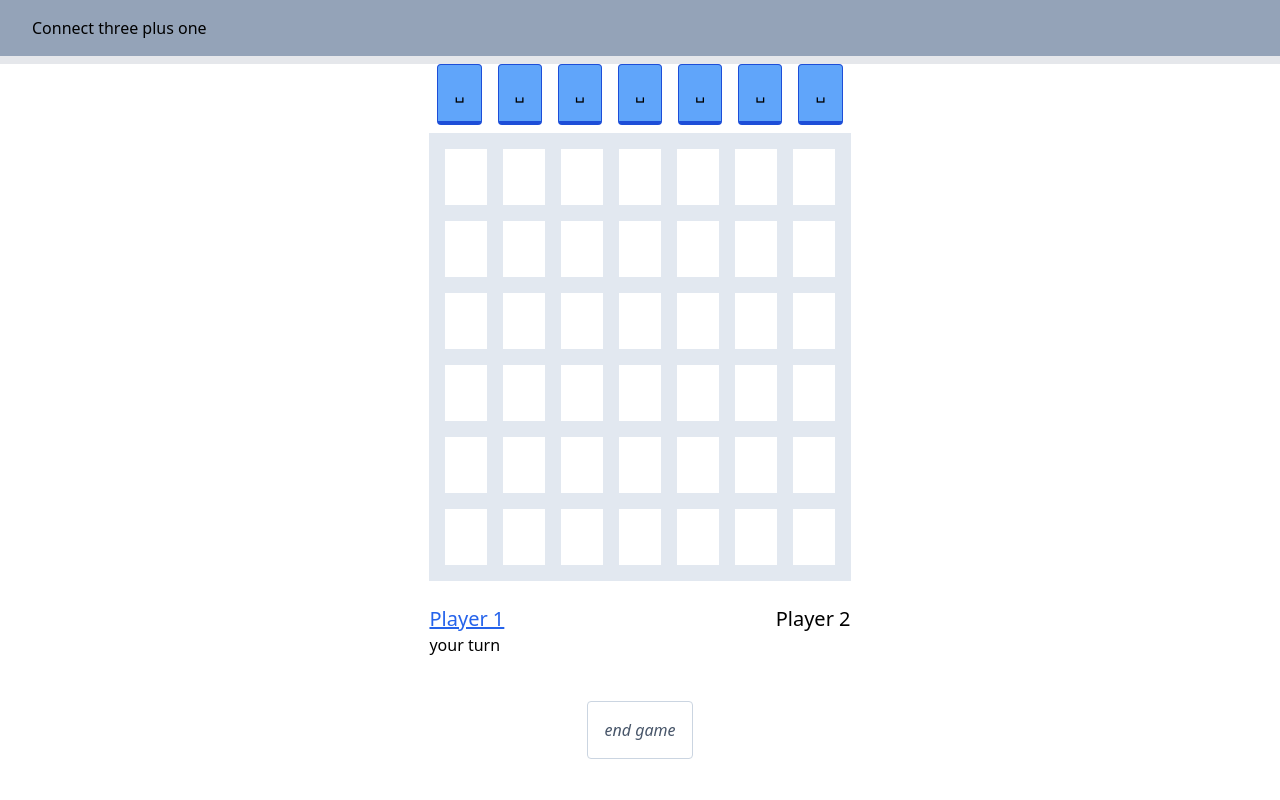
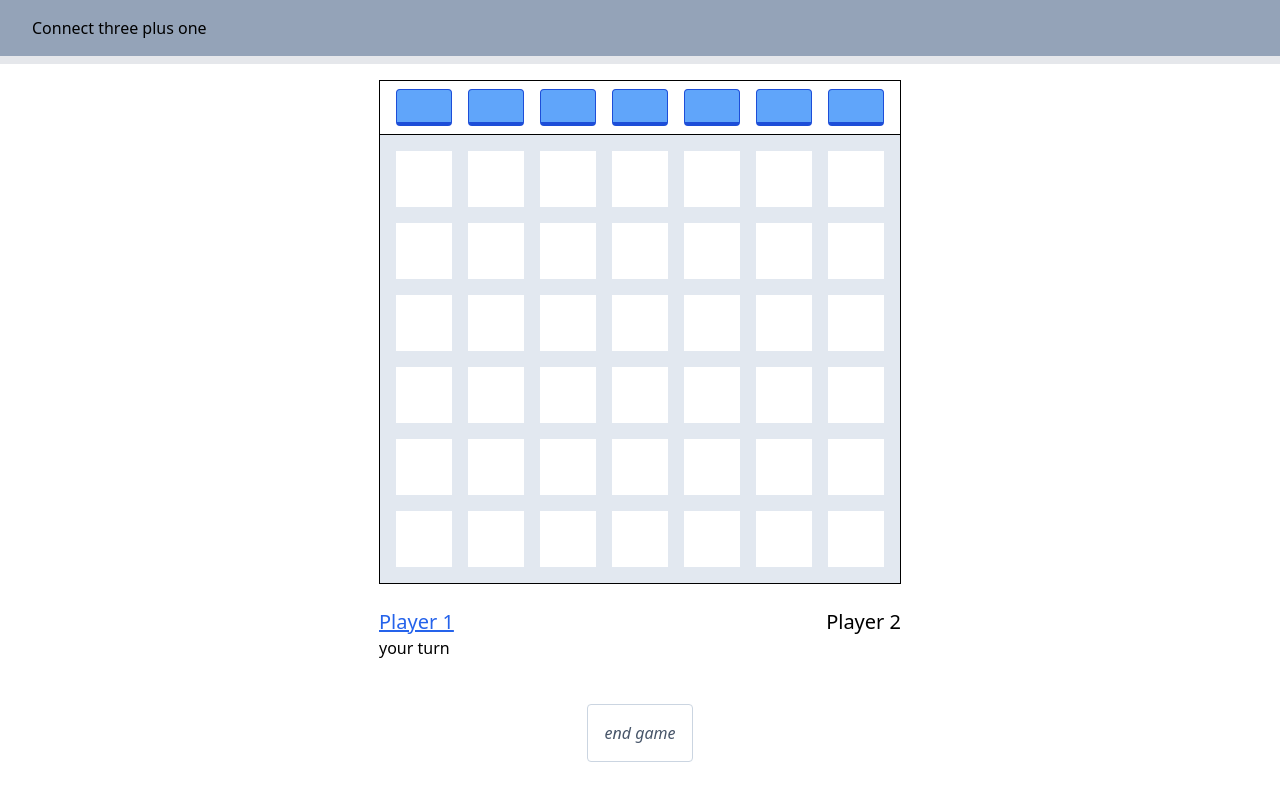
Before and after one commit to brianbancroft/connect-one-more-than-three, a React (Vite) app: page / in a window 1280 px wide. Both pictures are taken after a click on the button "START GAME". Shown: the top 800 px of the page. Built offline with nearby package versions, Linux system fonts and the light colour scheme.

Commit message:
More aesthetics

```diff
--- a/src/App.jsx
+++ b/src/App.jsx
@@ -13,7 +13,7 @@ function App() {
     return (
       <section className="w-full h-full pt-8 pattern flex justify-center">
         <div className="bg-white w-3/4 h-2/3 rounded border border-black shadow-xl p-8">
-          <h2 className="text-2xl my-3">A react-based sample</h2>
+          <h2 className="text-2xl my-3">A Sample in React</h2>
           <p className="my-2">
             Connect three plus one is based on the game of a similar name. A
             sample demo.
@@ -26,6 +26,15 @@ function App() {
               start game
             </button>
           </div>
+        </div>
+        <div>
+          <a
+            href="https://github.com/brianbancroft/connect-one-more-than-three"
+            target="_blank"
+            rel="noreferrer"
+          >
+            View me on Github
+          </a>
         </div>
       </section>
     );
--- a/src/components/ActiveGame.jsx
+++ b/src/components/ActiveGame.jsx
@@ -100,8 +100,8 @@ function ActiveGame(props) {
   }
 
   return (
-    <div>
-      <div className="grid grid-cols-7 px-2 gap-x-4 mb-2">
+    <div className="my-4">
+      <div className="grid grid-cols-7 px-4 gap-x-4 border-black border-t border-x py-2">
         {Array.from(Array(7)).map((_, index) => (
           <ButtonTriggerMove
             key={`trigger-move-${index}`}
@@ -148,12 +148,11 @@ function ActiveGame(props) {
             <></>
           )}
           {victory ? (
-            <h2 className="text-2xl font-bold underline capitalize">
-              victory by{" "}
+            <h2 className="text-2xl my-4 font-bold capitalize">
               {victory === "blue" ? (
-                <span className="text-blue-600">blue</span>
+                <span className="text-blue-600 underline">blue wins!</span>
               ) : (
-                <span className="text-red-600">red</span>
+                <span className="text-red-600 underline">red wins</span>
               )}
             </h2>
           ) : (
--- a/src/components/Board.jsx
+++ b/src/components/Board.jsx
@@ -6,9 +6,9 @@ function Board(props) {
   const { boardStatus } = props;
 
   const BlueToken = () => (
-    <div className="rounded-full bg-blue-600 w-12 h-12" />
+    <div className="rounded-full bg-blue-600 w-10 h-10" />
   );
-  const RedToken = () => <div className="rounded-full bg-red-600 w-12 h-12" />;
+  const RedToken = () => <div className="rounded-full bg-red-600 w-10 h-10" />;
 
   const boardSpaces = boardStatus.flat().map((token, index) => {
     if (token === "blue")
@@ -25,11 +25,11 @@ function Board(props) {
         </div>
       );
 
-    return <div className="bg-white p-2 h-14" key={index} />;
+    return <div className="bg-white p-2 h-14 w-14" key={index} />;
   });
 
   return (
-    <section className="bg-slate-200 p-4 grid grid-cols-7 grid-rows-6 gap-4 items-center justify-center">
+    <section className="bg-slate-200 p-4 grid grid-cols-7 grid-rows-6 gap-4 items-center justify-center border border-black">
       {boardSpaces}
     </section>
   );
--- a/src/components/ButtonTriggerMove.jsx
+++ b/src/components/ButtonTriggerMove.jsx
@@ -9,9 +9,8 @@ function ButtonTriggerMove(props) {
       <button
         className={`rounded p-4 border bg-gray-400 cursor-not-allowed`}
         disabled
-      >
-        ␣
-      </button>
+        name="drop-token"
+      />
     );
 
   return (
@@ -19,12 +18,12 @@ function ButtonTriggerMove(props) {
       <button
         className={`
           rounded p-4 border bg-${currentColor}-400 hover:bg-${currentColor}-500
-          active:bg-${currentColor}-700 border-b-4 border-${currentColor}-700
+          active:bg-${currentColor}-700 border-b-4 border-${currentColor}-700 active:border-b-0 h-8
         `}
         onClick={onClick}
-      >
-        ␣
-      </button>
+        name="drop-token"
+      />
+
       <div className="h-0 w-0 hidden bg-red-400 hover:bg-red-500 active:bg-red-700  border-red-700 " />
       <div className="h-0 w-0 hidden bg-blue-400 hover:bg-blue-500 active:bg-blue-700  border-blue-700 " />
       <div className="h-0 w-0 hidden bg-blue-700" />
```
